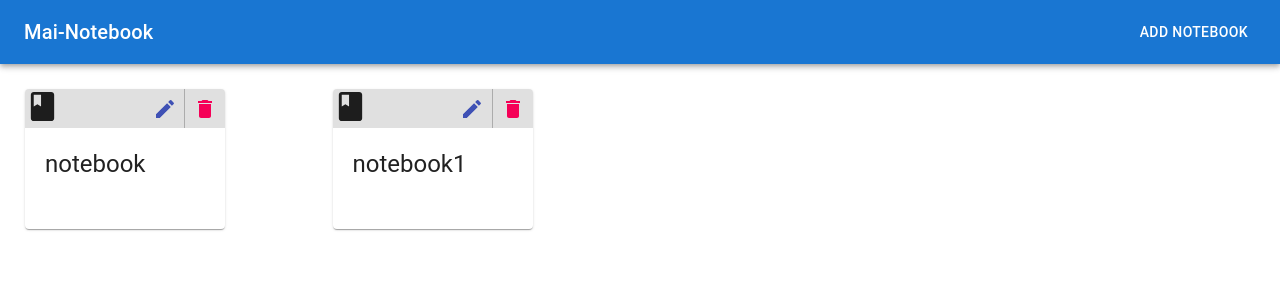
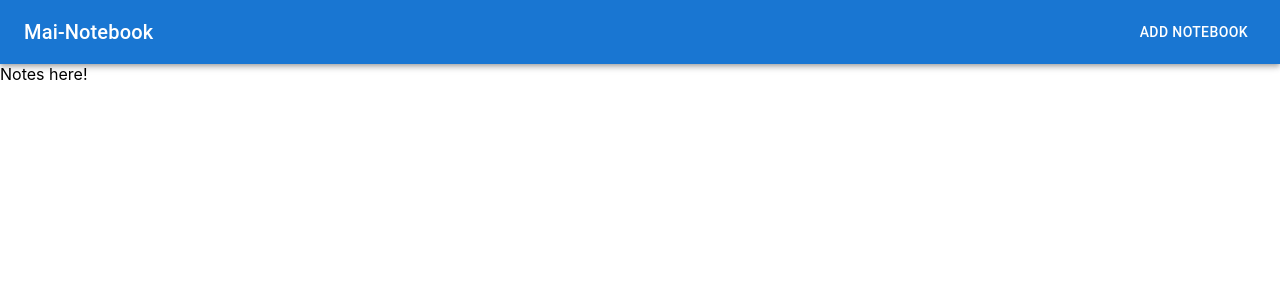
Before and after one commit to trinamae12/mai-notebook, a React (Create React App) app: page /notebook/1 in a window 1280 px wide. Shown: the top 300 px of the page. Built offline with nearby package versions, Linux system fonts and the light colour scheme.

Commit message:
Add routing

```diff
--- a/package.json
+++ b/package.json
@@ -10,6 +10,7 @@
 		"prettier": "^2.0.5",
 		"react": "^16.13.1",
 		"react-dom": "^16.13.1",
+		"react-router-dom": "^5.2.0",
 		"react-scripts": "^3.4.1"
 	},
 	"scripts": {
--- a/src/App.css
+++ b/src/App.css
@@ -16,3 +16,7 @@
 .App-link {
 	color: #09d3ac;
 }
+
+.nav-link {
+	color: white;
+}
--- a/src/App.js
+++ b/src/App.js
@@ -1,6 +1,9 @@
 import React, { Component } from "react";
 import "./App.css";
 import Home from "./components/home/Home";
+import Notes from "./components/notes/Notes";
+import { BrowserRouter as Router, Route, Switch } from "react-router-dom";
+import NavBar from "./components/nav/NavBar";
 
 class App extends Component {
 	constructor(props) {
@@ -51,7 +54,7 @@ class App extends Component {
 		let ids = [];
 		let largestId = 1;
 		if (this.state.notebooks.length !== 0) {
-			this.state.notebooks.map(notebook => {
+			this.state.notebooks.map((notebook) => {
 				ids.push(notebook.id);
 				return ids;
 			});
@@ -62,13 +65,13 @@ class App extends Component {
 		}
 	};
 
-	addNotebook = event => {
+	addNotebook = (event) => {
 		event.preventDefault();
 		let id = this.generateId();
 		let notebook = {};
 		notebook.id = id;
 		notebook.name = event.target.notebookName.value;
-		this.setState(prevState => ({
+		this.setState((prevState) => ({
 			notebooks: [...prevState.notebooks, notebook],
 		}));
 
@@ -92,8 +95,8 @@ class App extends Component {
 	editNotebook = (event, id) => {
 		event.preventDefault();
 		let newName = event.target.notebookName.value;
-		this.setState(prevState => {
-			prevState.notebooks.forEach(notebook => {
+		this.setState((prevState) => {
+			prevState.notebooks.forEach((notebook) => {
 				if (notebook.id === id) {
 					notebook.name = newName;
 				}
@@ -120,7 +123,7 @@ class App extends Component {
 
 	deleteNotebook = (event, id) => {
 		event.preventDefault();
-		this.setState(prevState => {
+		this.setState((prevState) => {
 			prevState.notebooks.forEach((notebook, index) => {
 				if (notebook.id === id) {
 					prevState.notebooks.splice(index, 1);
@@ -133,13 +136,21 @@ class App extends Component {
 
 	render() {
 		return (
+			<Router>
 				<div className="App">
+					<NavBar
+						openState={this.state.openAddNotebookDialog}
+						close={this.closeModal}
+						addNotebook={this.addNotebook}
+						open={this.openModal}
+					/>
+					<Switch>
+						<Route
+							path="/"
+							exact
+							component={() => (
 								<Home
-					openNotebookHandler={this.openModal}
-					closeNotebookHandler={this.closeModal}
-					open={this.state.openAddNotebookDialog}
 									notebooks={this.state.notebooks}
-					addNotebook={this.addNotebook}
 									editState={this.state.openEditDialog}
 									openEditDialog={this.openEditDialog}
 									closeEditDialog={this.closeEditDialog}
@@ -151,7 +162,12 @@ class App extends Component {
 									deleteNotebook={this.deleteNotebook}
 									deleteState={this.state.openDeleteDialog}
 								/>
+							)}
+						/>
+						<Route path="/notebook/:id" component={Notes} />
+					</Switch>
 				</div>
+			</Router>
 		);
 	}
 }
--- a/src/components/home/Home.js
+++ b/src/components/home/Home.js
@@ -1,21 +1,16 @@
 import React, { Component } from "react";
-import ToolBar from "@material-ui/core/Toolbar";
 import { withStyles } from "@material-ui/core/styles";
-import { Grid, Button, AppBar, Typography, Container } from "@material-ui/core";
+import { Grid, Container } from "@material-ui/core";
+import {} from "react-router-dom";
 
 import styles from "./Home.styles";
-import AddPopUp from "./AddPopUp";
 import Notebook from "../notebook/Notebook";
 
 class Home extends Component {
 	render() {
 		const {
 			classes,
-			openNotebookHandler,
-			open,
-			closeNotebookHandler,
 			notebooks,
-			addNotebook,
 			openEditDialog,
 			editState,
 			closeEditDialog,
@@ -30,38 +25,25 @@ class Home extends Component {
 
 		return (
 			<div>
-				<AppBar style={{ background: "#1976d2" }} position="static">
-					<ToolBar>
-						<Typography variant="h6">Mai-Notebook</Typography>
-						<Button
-							color="inherit"
-							className={classes.menuButton}
-							onClick={openNotebookHandler}
-						>
-							Add Notebook
-						</Button>
-						<AddPopUp
-							open={open}
-							close={closeNotebookHandler}
-							addNotebook={addNotebook}
-						/>
-					</ToolBar>
-				</AppBar>
-
 				<Container className={classes.container}>
 					<Grid container item xs={12} spacing={4}>
 						{notebooks.length !== 0
 							? notebooks.map((notebook) => {
 									return (
+										<React.Fragment>
 											<Notebook
 												key={notebook.id}
 												notebook={notebook}
 												openEditDialog={openEditDialog}
-											closeEditDialog={closeEditDialog}
+												closeEditDialog={
+													closeEditDialog
+												}
 												editState={editState}
 												editNotebook={editNotebook}
 												stateNotebook={stateNotebook}
-											openDeleteDialog={openDeleteDialog}
+												openDeleteDialog={
+													openDeleteDialog
+												}
 												closeDeleteDialog={
 													closeDeleteDialog
 												}
@@ -69,6 +51,7 @@ class Home extends Component {
 												deleteNotebook={deleteNotebook}
 												deleteState={deleteState}
 											/>
+										</React.Fragment>
 									);
 							  })
 							: "No notebooks"}
--- a/src/components/home/Home.styles.js
+++ b/src/components/home/Home.styles.js
@@ -12,4 +12,8 @@ export default {
 	content: {
 		padding: 20,
 	},
+	navLink: {
+		color: "white",
+		textDecoration: "none",
+	},
 };
--- /dev/null
+++ b/src/components/nav/NavBar.js
@@ -0,0 +1,39 @@
+import React, { Component } from "react";
+import { Button, AppBar, Typography } from "@material-ui/core";
+import ToolBar from "@material-ui/core/Toolbar";
+import AddPopUp from "../home/AddPopUp";
+import { Link } from "react-router-dom";
+
+import { withStyles } from "@material-ui/core/styles";
+import styles from "../home/Home.styles";
+
+class NavBar extends Component {
+	render() {
+		const { classes, openState, close, addNotebook, open } = this.props;
+		return (
+			<div>
+				<AppBar style={{ background: "#1976d2" }} position="static">
+					<ToolBar>
+						<Link className={classes.navLink} to={"/"}>
+							<Typography variant="h6">Mai-Notebook</Typography>
+						</Link>
+						<Button
+							color="inherit"
+							className={classes.menuButton}
+							onClick={open}
+						>
+							Add Notebook
+						</Button>
+						<AddPopUp
+							open={openState}
+							close={close}
+							addNotebook={addNotebook}
+						/>
+					</ToolBar>
+				</AppBar>
+			</div>
+		);
+	}
+}
+
+export default withStyles(styles)(NavBar);
--- a/src/components/notebook/Notebook.js
+++ b/src/components/notebook/Notebook.js
@@ -16,6 +16,8 @@ import { withStyles } from "@material-ui/core/styles";
 import styles from "../home/Home.styles";
 import EditNotebook from "./EditNotebook";
 import DeleteNotebook from "./DeleteNotebook";
+
+import { Link } from "react-router-dom";
 
 class Notebook extends Component {
 	render() {
@@ -62,9 +64,11 @@ class Notebook extends Component {
 							</ButtonGroup>
 						</Box>
 						<CardContent className={classes.content}>
-							<Typography variant="h5">
-								{notebook.name}
-							</Typography>
+							<Link to={`/notebook/${notebook.id}`}>
+								<Typography variant="h5">
+									{notebook.name}
+								</Typography>
+							</Link>
 						</CardContent>
 					</Card>
 				</Grid>
--- /dev/null
+++ b/src/components/notes/Notes.js
@@ -0,0 +1,14 @@
+import React, { Component } from "react";
+
+class Notes extends Component {
+	state = {
+		notebook: null,
+	};
+	componentDidMount() {}
+
+	render() {
+		return <div>Notes here!</div>;
+	}
+}
+
+export default Notes;
```
Also changed, not shown: 1 other file (tests, documents, lock files or other folders). Lines whose indentation alone changed are shown as unchanged.
